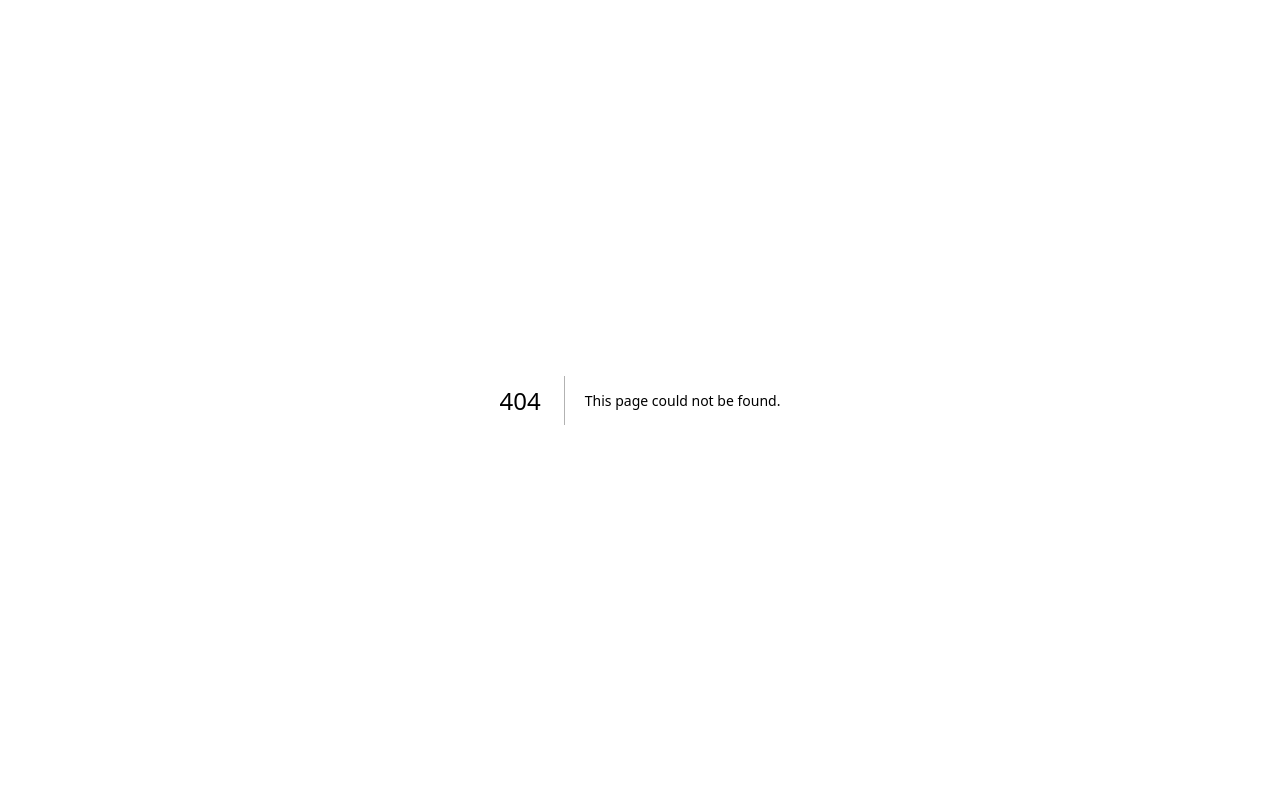
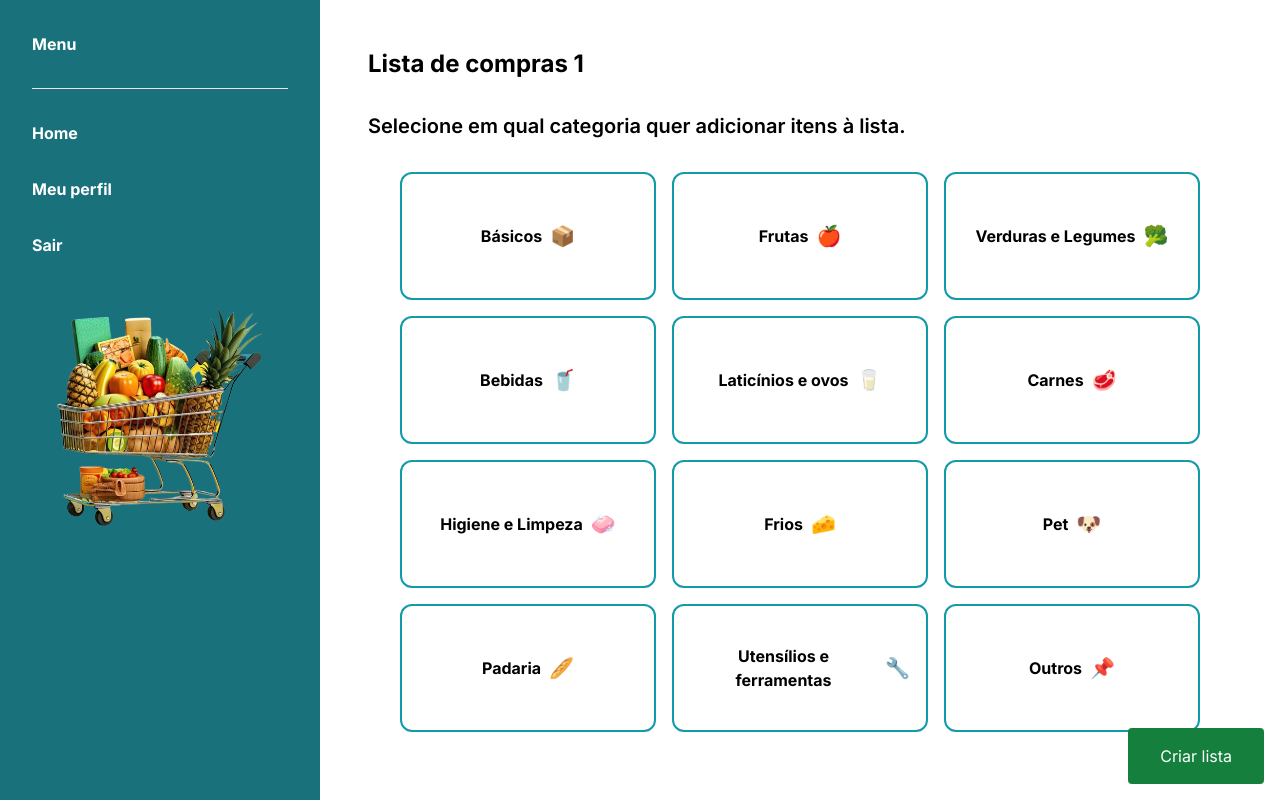
Before and after one commit to joaonevescampos/lista-de-compras, a Next.js app in the folder frontend/: page /list-categories in a window 1280 px wide. Before the commit this address had no page. Built offline with nearby package versions, Linux system fonts and the light colour scheme.

Commit message:
concluindo lista de categorias - css

```diff
--- /dev/null
+++ b/frontend/src/app/list-categories/page.tsx
@@ -0,0 +1,56 @@
+import Menu from "@/components/Menu";
+import Link from "next/link";
+
+export default function ListCategories() {
+  const categories = [
+    { id: 1, name: "Básicos", icon: "📦" },
+    { id: 2, name: "Frutas", icon: "🍎" },
+    { id: 3, name: "Verduras e Legumes", icon: "🥦" },
+    { id: 4, name: "Bebidas", icon: "🥤" },
+    { id: 5, name: "Laticínios e ovos", icon: "🥛" },
+    { id: 6, name: "Carnes", icon: "🥩" },
+    { id: 7, name: "Higiene e Limpeza", icon: "🧼" },
+    { id: 8, name: "Frios", icon: "🧀" },
+    { id: 9, name: "Pet", icon: "🐶" },
+    { id: 10, name: "Padaria", icon: "🥖" },
+    { id: 11, name: "Utensílios e ferramentas", icon: "🔧" },
+    { id: 12, name: "Outros", icon: "📌" },
+  ];
+
+  function formatCategoryToPath(category: string) {
+    return category
+      .toLowerCase()
+      .normalize("NFD")
+      .replaceAll(" ", "-")
+      .replace(/ç/g, "c")
+      .replace(/[\u0300-\u036f]/g, "");
+  }
+  return (
+    <>
+      <Menu />
+      <main className="xl:ml-80 px-12 flex flex-col gap-8 pt-32 xl:pt-12">
+        <h1 className="text-2xl font-bold">Lista de compras 1</h1>
+        <h2 className="text-xl font-semibold">Selecione em qual categoria quer adicionar itens à lista.</h2>
+        <section className="grid sm:grid-cols-3 gap-4 m-auto xl:max-w-[1000px]">
+          {categories.map((category) => {
+            const categoryFormated = formatCategoryToPath(category.name);
+            return (
+              <Link
+                href={categoryFormated}
+                className="flex flex-col justify-center items-center border-primaryColor border-2 h-24 xl:h-32 xl:w-64 w-full rounded-xl cursor-pointer hover:bg-primaryColor hover:text-white"
+              >
+                <div className="flex items-center gap-2 p-4">
+                  <span className="text-base font-bold text-center w-fit">{category.name}</span>
+                  <span className="text-xl">{category.icon}</span>
+                </div>
+              </Link>
+            );
+          })}
+        </section>
+        <button className="fixed right-4 bottom-4 bg-green-700 rounded px-8 py-4 text-white cursor-pointer">
+          Criar lista
+        </button>
+      </main>
+    </>
+  );
+}
--- a/frontend/src/app/list/page.tsx
+++ /dev/null
@@ -1,52 +0,0 @@
-import Menu from "@/components/Menu";
-
-export default function List() {
-  return (
-    <>
-      <Menu />
-      <main className="xl:ml-80 px-12 flex flex-col gap-8 pt-32 xl:pt-12">
-        <h1 className="text-2xl font-bold">Lista de compras 1</h1>
-        <h2 className="text-2xl font-bold">Categorias</h2>
-        <div className="flex flex-col xl:flex-row xl:justify-between xl:w-[900px] gap-4 my-4 m-auto">
-          <section className="flex flex-col gap-4">
-            <div className="flex flex-col justify-center items-center border-primaryColor border-2 px-24 py-8">
-              <span className="text-xl font-bold">Básicos</span>
-            </div>
-            <div className="flex flex-col justify-center items-center border-primaryColor border-2 px-24 py-8">
-              <span className="text-xl font-bold">Frutas</span>
-            </div>
-            <div className="flex flex-col justify-center items-center border-primaryColor border-2 px-24 py-8">
-              <span className="text-xl text-center font-bold">Verduras e Legumes</span>
-            </div>
-            <div className="flex flex-col justify-center items-center border-primaryColor border-2 px-24 py-8">
-              <span className="text-xl font-bold">Bebidas</span>
-            </div>
-            <div className="flex flex-col justify-center items-center border-primaryColor border-2 px-24 py-8">
-              <span className="text-xl font-bold">Carnes</span>
-            </div>
-          </section>
-          <section className="flex flex-col gap-4">
-            <div className="flex flex-col justify-center items-center border-primaryColor border-2 px-24 py-8">
-              <span className="text-xl font-bold">Básicos</span>
-            </div>
-            <div className="flex flex-col justify-center items-center border-primaryColor border-2 px-24 py-8">
-              <span className="text-xl font-bold">Frutas</span>
-            </div>
-            <div className="flex flex-col justify-center items-center border-primaryColor border-2 px-24 py-8">
-              <span className="text-xl font-bold">Verduras e Legumes</span>
-            </div>
-            <div className="flex flex-col justify-center items-center border-primaryColor border-2 px-24 py-8">
-              <span className="text-xl font-bold">Bebidas</span>
-            </div>
-            <div className="flex flex-col justify-center items-center border-primaryColor border-2 px-24 py-8">
-              <span className="text-xl font-bold">Carnes</span>
-            </div>
-          </section>
-        </div>
-        <button className="fixed right-4 bottom-4 bg-green-700 rounded px-8 py-4 text-white cursor-pointer">
-          Criar lista
-        </button>
-      </main>
-    </>
-  );
-}
--- a/frontend/src/components/List.tsx
+++ b/frontend/src/components/List.tsx
@@ -1,11 +1,13 @@
+import Link from "next/link";
+
 type typeProps = {
     listName : string
 }
 
 export default function List({ listName }: typeProps) {
   return (
-    <div className="bg-primaryColor w-full xl:w-[350px] h-32 rounded flex items-center justify-center">
+    <Link href="/list-categories" className="bg-primaryColor w-full xl:w-[350px] h-32 rounded flex items-center justify-center">
       <span className="text-white font-bold text-2xl">{listName}</span>
-    </div>
+    </Link>
   );
 }
```
